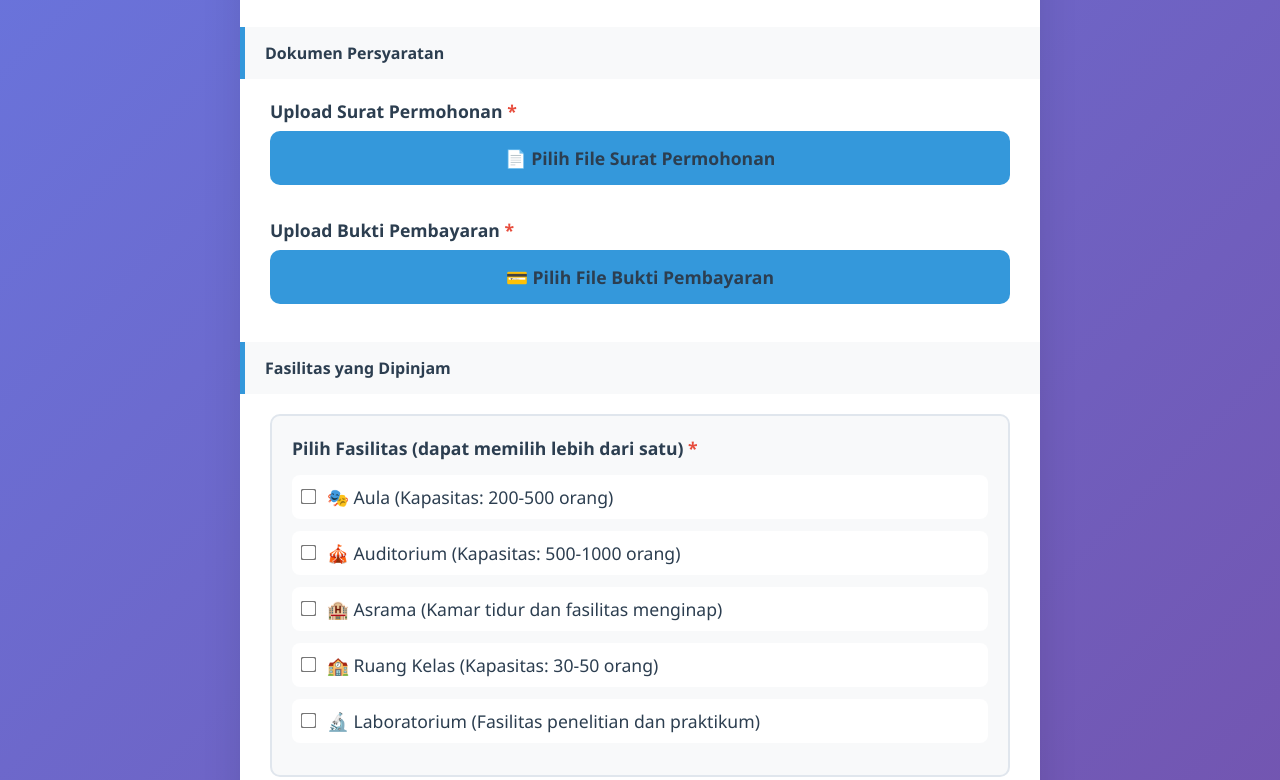
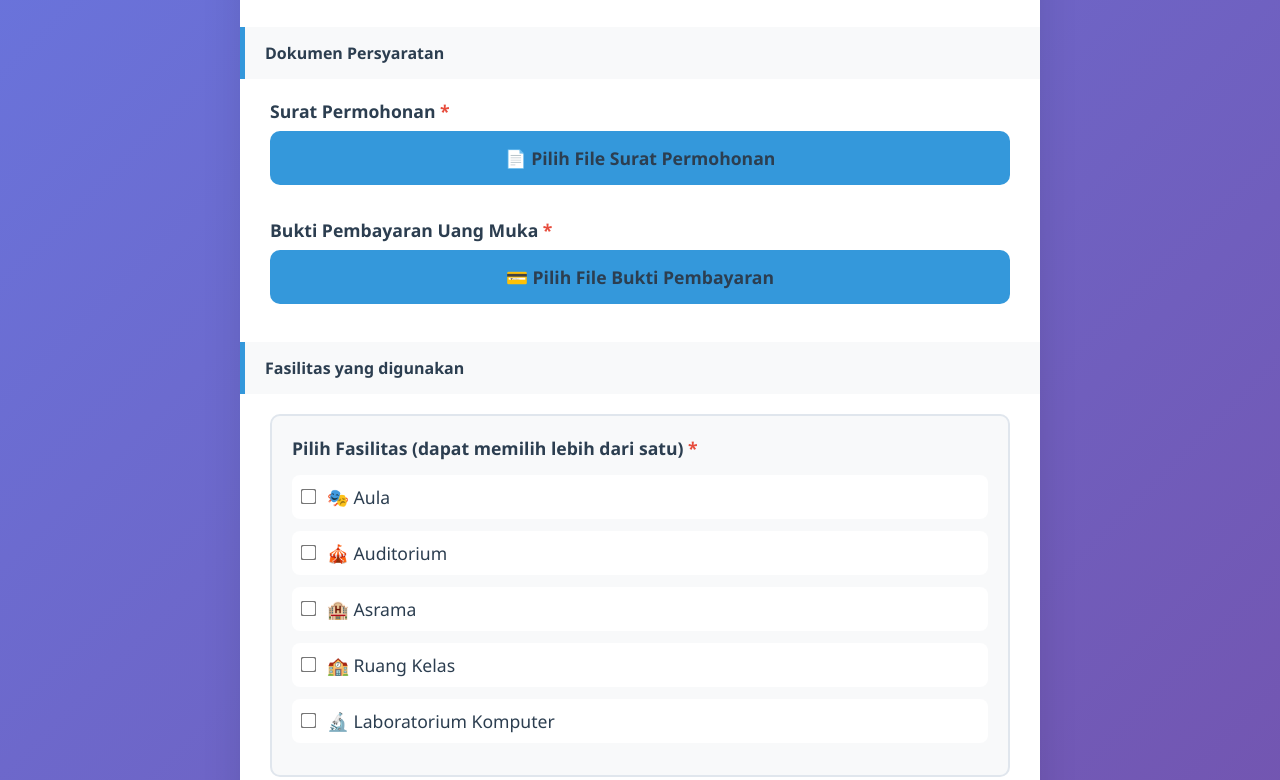
Before and after one commit to bpmppb/PG_BMN, a plain HTML site: page index.html in a window 1280 px wide. Shown: the part 788-1568 px from the top of the page. Drawn offline with Linux system fonts and the light colour scheme.

Commit message:
Update index.html

```diff
--- a/index.html
+++ b/index.html
@@ -290,7 +290,7 @@
                 <div class="section-title">Dokumen Persyaratan</div>
 
                 <div class="form-group">
-                    <label for="surat-permohonan">Upload Surat Permohonan <span class="required">*</span></label>
+                    <label for="surat-permohonan">Surat Permohonan <span class="required">*</span></label>
                     <div class="file-upload">
                         <input type="file" id="surat-permohonan" name="surat_permohonan" accept=".pdf,.jpg,.jpeg,.png" required>
                         <label for="surat-permohonan" class="file-upload-label">
@@ -300,7 +300,7 @@
                 </div>
 
                 <div class="form-group">
-                    <label for="bukti-pembayaran">Upload Bukti Pembayaran <span class="required">*</span></label>
+                    <label for="bukti-pembayaran">Bukti Pembayaran Uang Muka <span class="required">*</span></label>
                     <div class="file-upload">
                         <input type="file" id="bukti-pembayaran" name="bukti_pembayaran" accept=".pdf,.jpg,.jpeg,.png" required>
                         <label for="bukti-pembayaran" class="file-upload-label">
@@ -309,7 +309,7 @@
                     </div>
                 </div>
 
-                <div class="section-title">Fasilitas yang Dipinjam</div>
+                <div class="section-title">Fasilitas yang digunakan</div>
 
                 <div class="form-group">
                     <div class="checkbox-group">
@@ -317,27 +317,27 @@
 
                         <div class="checkbox-item">
                             <input type="checkbox" id="aula" name="fasilitas[]" value="Aula">
-                            <label for="aula">🎭 Aula (Kapasitas: 200-500 orang)</label>
+                            <label for="aula">🎭 Aula</label>
                         </div>
 
                         <div class="checkbox-item">
                             <input type="checkbox" id="auditorium" name="fasilitas[]" value="Auditorium">
-                            <label for="auditorium">🎪 Auditorium (Kapasitas: 500-1000 orang)</label>
+                            <label for="auditorium">🎪 Auditorium</label>
                         </div>
 
                         <div class="checkbox-item">
                             <input type="checkbox" id="asrama" name="fasilitas[]" value="Asrama">
-                            <label for="asrama">🏨 Asrama (Kamar tidur dan fasilitas menginap)</label>
+                            <label for="asrama">🏨 Asrama</label>
                         </div>
 
                         <div class="checkbox-item">
                             <input type="checkbox" id="kelas" name="fasilitas[]" value="Kelas">
-                            <label for="kelas">🏫 Ruang Kelas (Kapasitas: 30-50 orang)</label>
+                            <label for="kelas">🏫 Ruang Kelas</label>
                         </div>
 
                         <div class="checkbox-item">
                             <input type="checkbox" id="lab" name="fasilitas[]" value="Laboratorium">
-                            <label for="lab">🔬 Laboratorium (Fasilitas penelitian dan praktikum)</label>
+                            <label for="lab">🔬 Laboratorium Komputer</label>
                         </div>
                     </div>
                 </div>
@@ -378,7 +378,7 @@
                 </div>
 
                 <div class="form-group">
-                    <label for="jumlah-peserta">Perkiraan Jumlah Peserta</label>
+                    <label for="jumlah-peserta">Jumlah Peserta</label>
                     <input type="number" id="jumlah-peserta" name="jumlah_peserta" min="1" placeholder="Contoh: 150">
                 </div>
 
```
